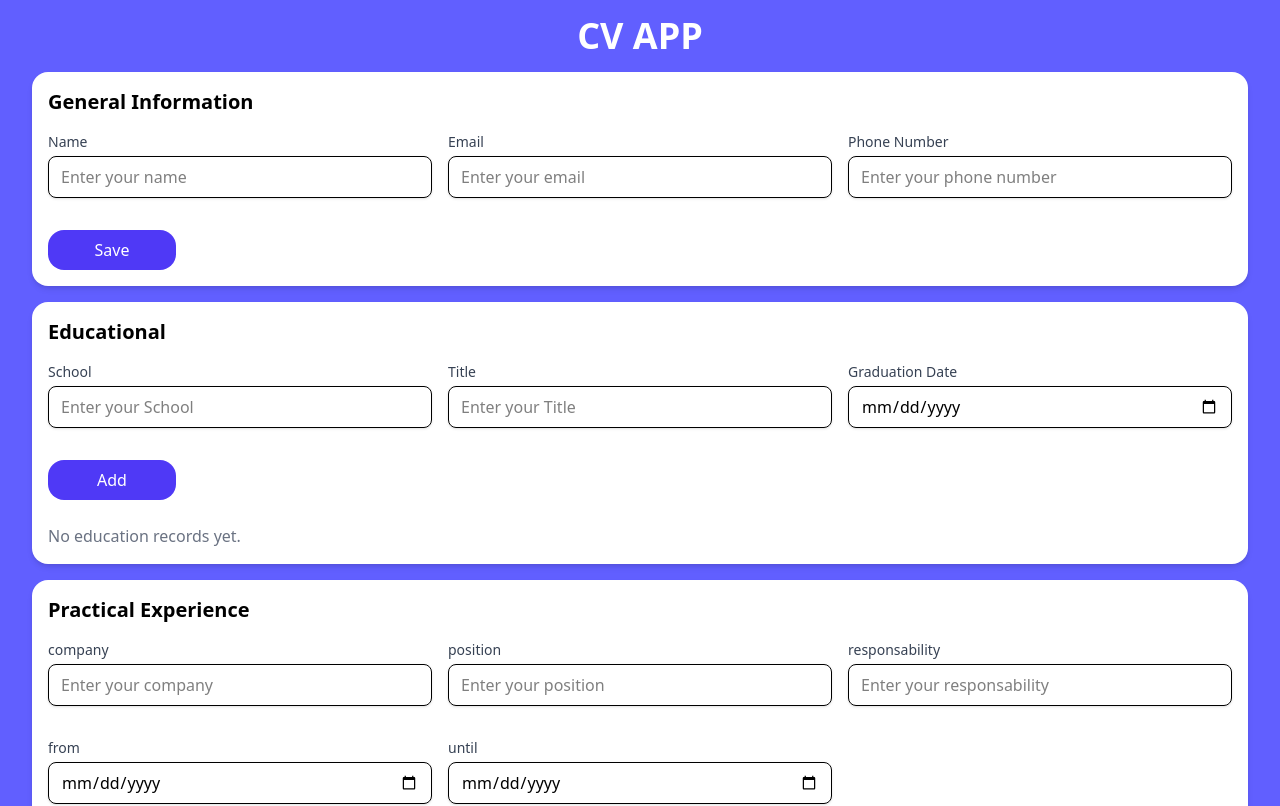
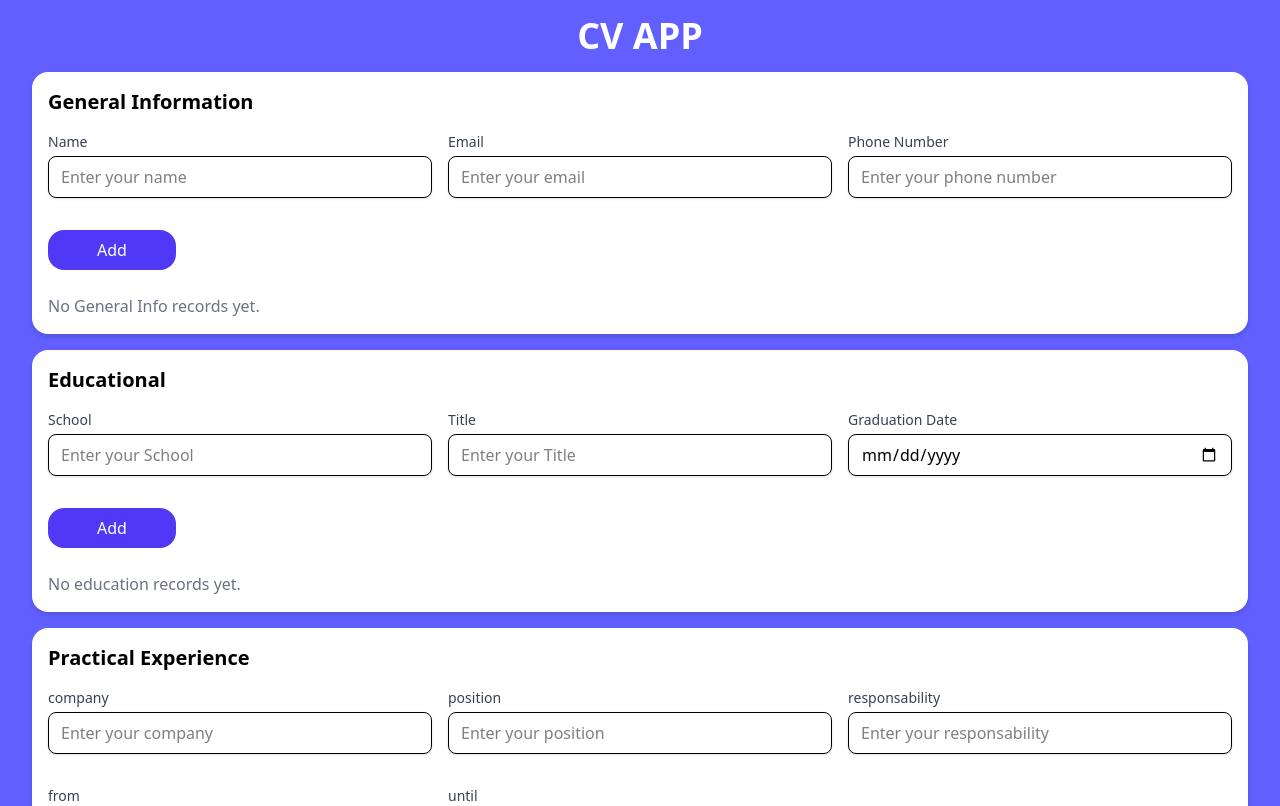
Before and after one commit to romajuanmanuel/cv-application, a React (Vite) app: page / in a window 1280 px wide. Shown: the top 806 px of the page. Built offline with nearby package versions, Linux system fonts and the light colour scheme.

Commit message:
General Infd form

```diff
--- a/src/organisms/GeneralInfoForm.jsx
+++ b/src/organisms/GeneralInfoForm.jsx
@@ -30,7 +30,7 @@ const GeneralInfoForm = () => {
             setIsEditing(false);
             setEditIndex(null);
         } else {
-            setEducationList((prev) => [...prev, formData]);
+            setGeneralInfoList((prev) => [...prev, formData]);
             console.log("General Info Submitted:", formData);
         }
         setFormData({
@@ -39,11 +39,20 @@ const GeneralInfoForm = () => {
             phone: "",
         })
     };
+    const handleEdit = (index) => {
+        setFormData(generalInfoList[index])
+        setIsEditing(true)
+        setEditIndex(index)
+    };
+
+    const handleDelete = (index) => {
+        setGeneralInfoList((prev) => prev.filter((_, i) => i !== index));
+    }
 
     return (
-        <form onSubmit={handleSubmit} className="p-4 bg-white rounded-2xl shadow-md">
+        <div className="p-4 bg-white rounded-2xl shadow-md">
             <h2 className="text-xl font-semibold mb-4">General Information</h2>
-            <div className="flex flex-col gap-4 lg:grid lg:grid-cols-3">
+            <form onSubmit={handleSubmit} className="flex flex-col gap-4 lg:grid lg:grid-cols-3">
                 <FormGroup
                     id="name"
                     label="Name"
@@ -72,10 +81,50 @@ const GeneralInfoForm = () => {
                 />
 
                 <Button type="submit" variant="primary">
-                    Save
+                    {isEditing ? "Update" : "Add"}
                 </Button>
+            </form>
+            <div className="mt-6">
+                {generalInfoList.length === 0 ? (
+                    <p className="text-gray-500">No General Info records yet.</p>
+                ) : (
+                    <ul className="space-y-4">
+                        {generalInfoList.map((gen, index) => (
+                            <li
+                                key={index}
+                                className="p-4 border rounded-xl shadow-sm flex flex-col gap-2 bg-gray-50"
+                            >
+                                <p>
+                                    <strong>Name:</strong> {gen.name}
+                                </p>
+                                <p>
+                                    <strong>Email:</strong> {gen.email}
+                                </p>
+                                <p>
+                                    <strong>Phone:</strong> {gen.phone}
+                                </p>
+                                <div className="flex gap-2 mt-2">
+                                    <Button
+                                        type="button"
+                                        variant="secondary"
+                                        onClick={() => handleEdit(index)}
+                                    >
+                                        Edit
+                                    </Button>
+                                    <Button
+                                        type="button"
+                                        variant="danger"
+                                        onClick={() => handleDelete(index)}
+                                    >
+                                        Delete
+                                    </Button>
+                                </div>
+                            </li>
+                        ))}
+                    </ul>
+                )}
             </div>
-        </form>
+        </div>
     );
 };
 
```
